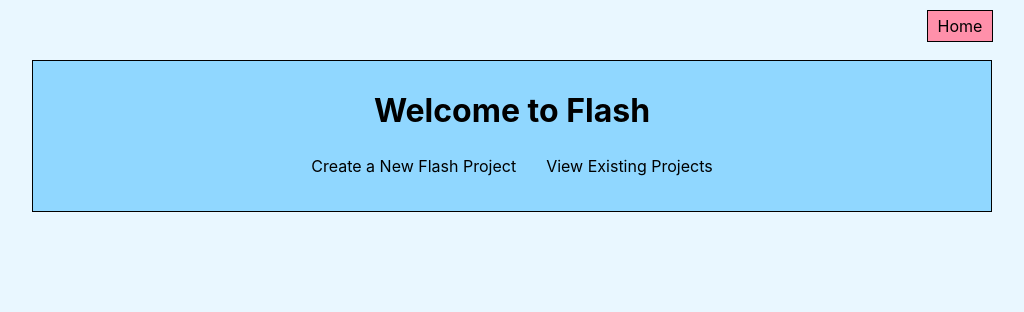
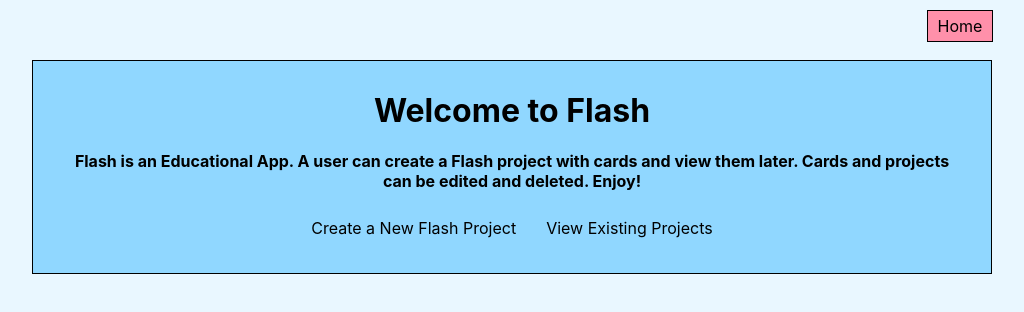
Before and after one commit to thinkful-ei-macaw/capstone-client-dw, a React (Create React App) app: page / in a window 1280 px wide. Shown: the top 312 px of the page, without its empty margins (128-1152 px from the left). Built offline with nearby package versions, Linux system fonts and the light colour scheme; no server answers.

Commit message:
description added on landing page

```diff
--- a/src/LandingPage/LandingPage.js
+++ b/src/LandingPage/LandingPage.js
@@ -6,6 +6,7 @@ export default class LandingPage extends Component{
     return(
         <div className = "welcome">
         <h1>Welcome to Flash</h1>
+        <h4>Flash is an Educational App. A user can create a Flash project with cards and view them later. Cards and projects can be edited and deleted. Enjoy!</h4>
         <div className = "button-list">
         <Link to = "/new-project" className= "addNew">Create a New Flash Project</Link>
         <Link to = "/list" className= "viewProjects">View Existing Projects</Link>
```
